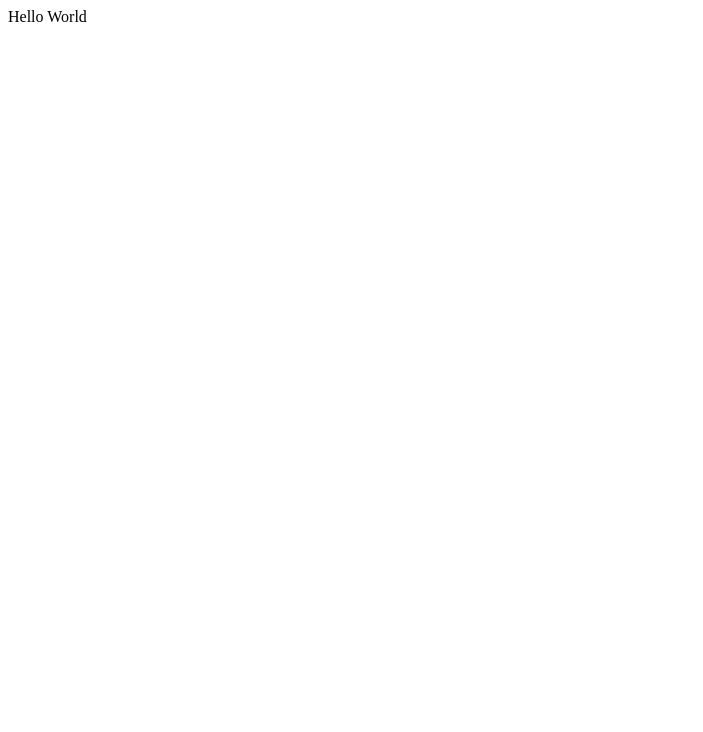
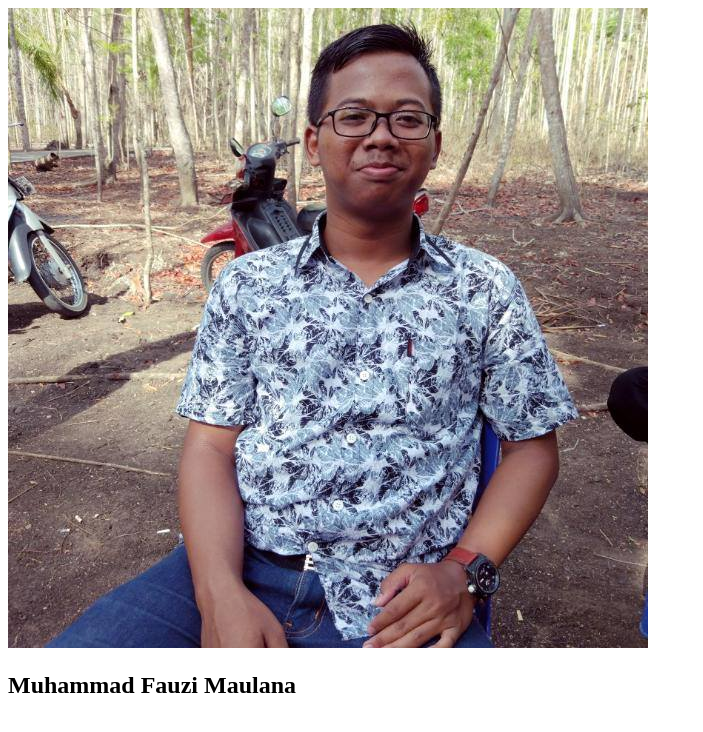
Before and after one commit to fauzimaulanaid/my-repo-from-remote, a plain HTML site: page index.html in a window 1280 px wide. Shown: the whole page, without its empty margins (0-703 px from the left). Drawn offline with Linux system fonts and the light colour scheme.

Commit message:
Changed Hello world with img and h2 to display simple profile data. Image file added in the folder images and used as resource in the img element in index.html file

```diff
--- a/index.html
+++ b/index.html
@@ -4,7 +4,10 @@
     </head>
 
     <body>
-        Hello World
+        <div>
+            <img src="img/fauzi.jpg" alt="pofile image" />
+            <h2>Muhammad Fauzi Maulana</h2>
+        </div>
     </body>
 
 </html>
```
Also changed, not shown: img/fauzi.jpg (added).
